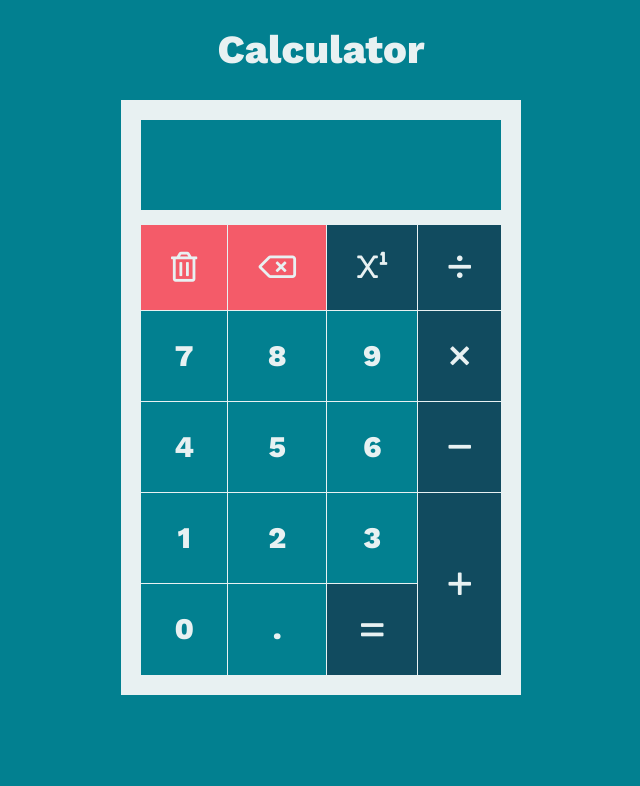
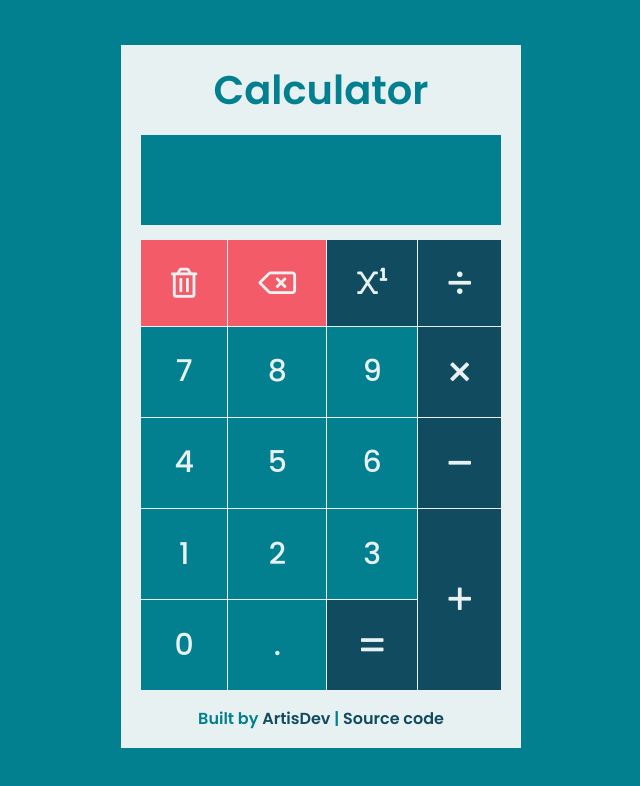
Before and after one commit to Artis-Dev/calculator, a website: page index.html in a window 1280 px wide. Shown: the whole page, without its empty margins (319-959 px from the left). Drawn offline with nearby package versions, Linux system fonts and the light colour scheme.

Commit message:
Update UI, fix bugs, improve code

```diff
--- a/app.js
+++ b/app.js
@@ -50,9 +50,9 @@ function displayHistory(toHistory) {
   } else if (toHistory === 'minus') {
     history.textContent += '- ';
   } else if (toHistory === 'multiply') {
-    history.textContent += '* ';
+    history.textContent += '× ';
   } else if (toHistory === 'divide') {
-    history.textContent += '/ ';
+    history.textContent += '÷ ';
   } else if (toHistory === 'power') {
     history.textContent += '^ ';
   } else {
@@ -62,8 +62,10 @@ function displayHistory(toHistory) {
 
 function displayInput(task, value) {
   if (task === 'add') {
-    newInput += value;
-    input.textContent = newInput;
+    if (value !== '0' || newInput !== '0') {
+      newInput += value;
+      input.textContent = newInput;
+    }
   } else if (task === 'backspace') {
     newInput = newInput.slice(0, -1);
     if (newInput.indexOf('.') === -1) {
@@ -112,7 +114,7 @@ function buttonsHandler(button) {
       displayInput('add', button.textContent);
     }
   } else if (button.classList.contains('operator')) {
-    if (firstNumber === '' && secondNumber === '' && action === '') {
+    if (firstNumber === '' && secondNumber === '' && action === '' && newInput !== '') {
       firstNumber = newInput;
       action = button.id;
       displayHistory(firstNumber);
--- a/css/styles.css
+++ b/css/styles.css
@@ -1,19 +1,57 @@
 body {
   background-color: #028090;
+  font-family: 'Poppins', sans-serif;
 }
+
+header {
+  display: flex;
+  background-color: #e8f1f2;
+  width: 400px;
+  height: 90px;
+  margin: 0 auto;
+  align-items: center;
+  justify-content: center;
+  margin-top: 45px;
+}
+
 main {
   margin: 0 auto;
   width: 400px;
-  padding: 20px;
+  padding: 0 20px 20px;
   background-color: #e8f1f2;
-  font-family: 'Work Sans', sans-serif;
 }
+
+footer {
+  display: flex;
+  align-items: center;
+  justify-content: center;
+  margin: 0 auto;
+  background-color: #e8f1f2;
+  width: 400px;
+  padding-bottom: 20px;
+}
+
 .heading {
   text-align: center;
-  font-family: 'Work Sans', sans-serif;
   font-size: 40px;
-  color: #e8f1f2;
+  color: #028090;
 }
+
+.copyright {
+  color: #028090;
+  font-weight: 600;
+}
+.copyright a {
+  color: #114B5F;
+  text-decoration: none;
+}
+.copyright a:hover {
+  color: #1d2d44;
+  text-decoration: underline;
+  text-decoration-color: #F45B69;
+  text-decoration-thickness: 2px;
+}
+
 .buttons-grid {
   display: grid;
   gap: 1px;
@@ -25,6 +63,7 @@ main {
     'one two three plus'
     'zero decimal equal plus';
 }
+
 .screen {
   display: grid;
   justify-items: end;
@@ -36,16 +75,19 @@ main {
   color: #e8f1f2;
   overflow: hidden;
 }
+
 #history {
   align-self: start;
   overflow: hidden;
   white-space: nowrap;
 }
+
 #input {
   font-size: 30px;
   align-self: end;
   overflow: hidden;
 }
+
 .button {
   display: flex;
   justify-content: center;
@@ -58,18 +100,22 @@ main {
   user-select: none;
   border: none;
 }
+
 .button:hover {
   background-color: #1d2d44;
   transition: all 0.2s;
 }
+
 .operator,
 .equal {
   background-color: #114B5F;
 }
+
 .clear,
 .backspace {
   background-color: #F45B69;
 }
+
 #zero {
   grid-area: zero;
 }
--- a/index.html
+++ b/index.html
@@ -9,7 +9,7 @@
   <link rel="stylesheet" href="css/fontawesome.min.css">
   <link rel="stylesheet" href="css/regular.min.css">
   <link rel="preconnect" href="https://fonts.gstatic.com">
-  <link href="https://fonts.googleapis.com/css2?family=Work+Sans:wght@800&display=swap" rel="stylesheet">
+  <link href="https://fonts.googleapis.com/css2?family=Poppins:wght@500;600&display=swap" rel="stylesheet">
 </head>
 <body>
   <header>
@@ -42,7 +42,9 @@
       <button id="backspace" class="button backspace"><i class="far fa-backspace"></i></button>
     </div>
   </main>
-  <footer></footer>
+  <footer>
+    <div class="copyright">Built by <a href="https://github.com/Artis-Dev">ArtisDev</a> | <a href="https://github.com/Artis-Dev/calculator">Source code</a></div>
+  </footer>
   <script src="app.js"></script>
 </body>
 </html>
```
